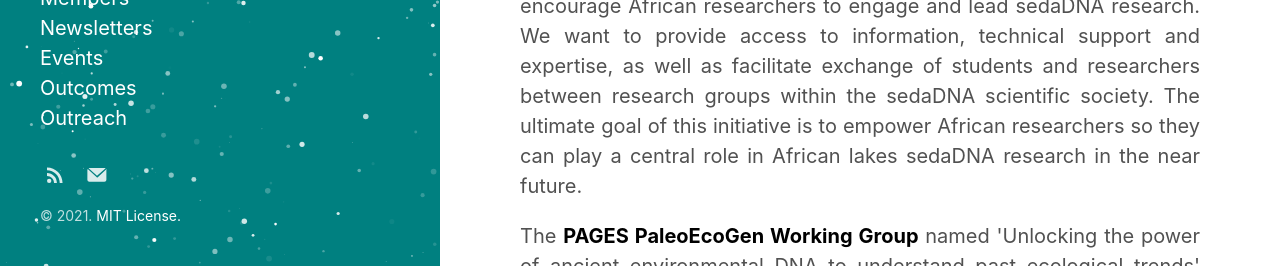
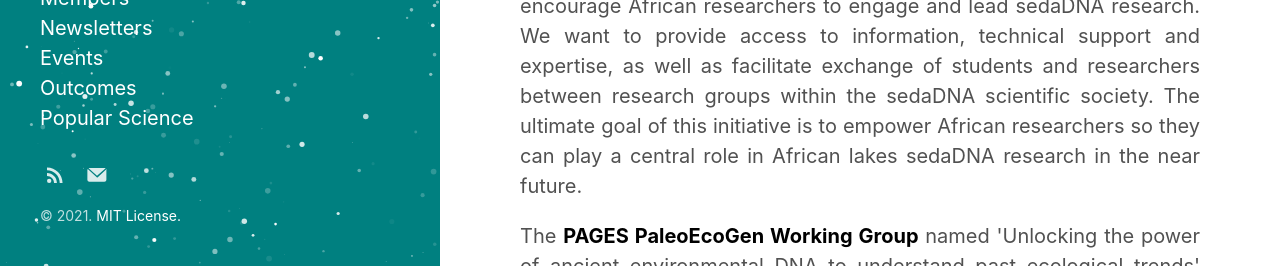
Before and after one commit to sedadna/sedadna.github.io, a Jekyll site: the page built from index.html, in a window 1280 px wide and 900 px high, scrolled down 484 px. Shown: the part 634-900 px from the top of the window. Built offline with Jekyll 4.4.1, drawn with Linux system fonts in a browser that asks for light colours; the list of posts is cut into pages by our own code.

Commit message:
Update sidebar.html

```diff
--- a/_includes/sidebar.html
+++ b/_includes/sidebar.html
@@ -17,7 +17,7 @@
 <a href="/category/news.html">Newsletters</a>
 <a href="/category/events.html">Events</a>
 <a href="/category/outcomes.html">Outcomes</a>
-<a href="/category/outreach.html">Outreach</a>
+<a href="/category/popscience.html">Popular Science</a>
 
 </nav>
 {% if site.version %}
```
